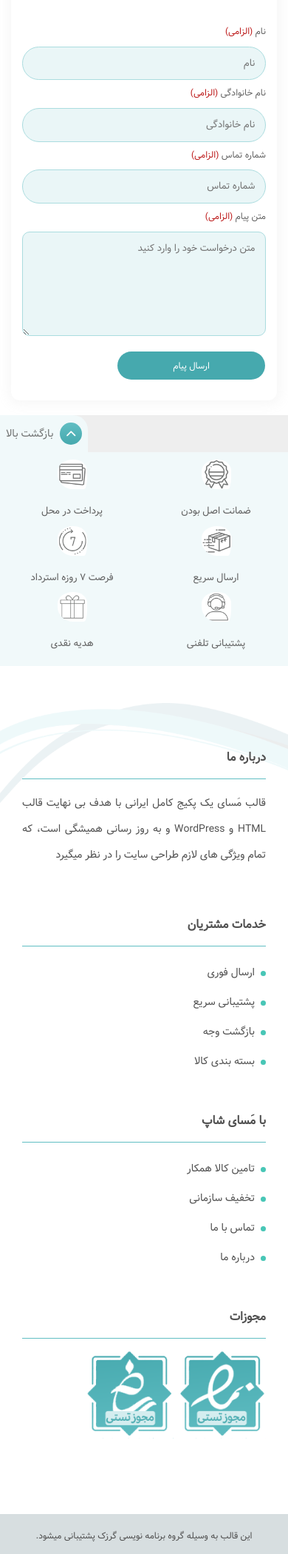
After one commit to arvinmaroufi/MasaiShop, a Django app: page /contact/ in a window 390 px wide. The commit adds this page. Shown: the part 857-2957 px from the top of the page at 74% size. Run offline with Django 5.2, Linux system fonts and the light colour scheme; data comes from the database, SQL or seed files in the repository; both versions use the stored data as it was after the commit; some libraries are stand-ins or nearby versions.

Commit message:
Add ContactUs and SiteSettings Model

```diff
--- a/MasaiShop/urls.py
+++ b/MasaiShop/urls.py
@@ -7,5 +7,6 @@ from . import settings
 urlpatterns = [
     path('admin/', admin.site.urls),
     path('', include('core.urls')),
+    path('ckeditor/', include('ckeditor_uploader.urls')),
 ]
 urlpatterns += static(settings.MEDIA_URL, document_root=settings.MEDIA_ROOT)
--- /dev/null
+++ b/context_processors/context_processors.py
@@ -0,0 +1,8 @@
+from core.models import SiteSettings
+
+
+def shop_func(request):
+    site_settings = SiteSettings.objects.first()
+    return {
+        'site_settings': site_settings,
+    }
--- a/core/apps.py
+++ b/core/apps.py
@@ -4,3 +4,4 @@ from django.apps import AppConfig
 class CoreConfig(AppConfig):
     default_auto_field = 'django.db.models.BigAutoField'
     name = 'core'
+    verbose_name = 'اپ اصلی'
--- /dev/null
+++ b/core/forms.py
@@ -0,0 +1,8 @@
+from django import forms
+from .models import ContactUs
+
+
+class ContactUsForm(forms.ModelForm):
+    class Meta:
+        model = ContactUs
+        fields = '__all__'
--- a/core/models.py
+++ b/core/models.py
@@ -1,3 +1,35 @@
 from django.db import models
+from ckeditor_uploader.fields import RichTextUploadingField
 
-# Create your models here.
+
+class SiteSettings(models.Model):
+    text_about_us = RichTextUploadingField(null=True, blank=True, verbose_name='متن درباره ما')
+    text_contact_us = models.TextField(null=True, blank=True, verbose_name='متن تماس با ما')
+    address = models.CharField(max_length=250, null=True, blank=True, verbose_name='آدرس')
+    phone1 = models.CharField(max_length=14, null=True, blank=True, verbose_name='شماره تلفن اول')
+    phone2 = models.CharField(max_length=14, null=True, blank=True, verbose_name='شماره تلفن دوم')
+    email1 = models.CharField(max_length=250, null=True, blank=True, verbose_name='ایمیل اول')
+    email2 = models.CharField(max_length=250, null=True, blank=True, verbose_name='ایمیل دوم')
+    copy_right = models.CharField(max_length=255, verbose_name='متن کپی رایت')
+    instagram_link = models.CharField(max_length=250, null=True, blank=True, default='https://instagram.com/username', verbose_name='لینک اینستاگرام')
+    telegram_link = models.CharField(max_length=250, null=True, blank=True, default='https://t.me/username', verbose_name='لینک تلگرام')
+
+    class Meta:
+        verbose_name = 'تنظیمات سایت'
+        verbose_name_plural = 'تنظیمات سایت'
+
+
+class ContactUs(models.Model):
+    first_name = models.CharField(max_length=100, verbose_name='نام')
+    last_name = models.CharField(max_length=100, verbose_name='نام خانوادگی')
+    phone = models.CharField(max_length=14, verbose_name='شماره تماس')
+    message = models.TextField(verbose_name='متن پیام')
+    date_send = models.DateTimeField(auto_now_add=True, verbose_name='تاریخ ارسال')
+
+    class Meta:
+        ordering = ["-date_send"]
+        verbose_name = "تماس با ما"
+        verbose_name_plural = "تماس با ما"
+
+    def __str__(self):
+        return f'{self.first_name} {self.last_name}'
--- /dev/null
+++ b/core/templates/core/contact.html
@@ -0,0 +1,101 @@
+{% extends 'base.html' %}
+{% block title %}تماس با ما{% endblock %}
+{% load static %}
+
+{% block content %}
+    <main class="cart-page default ">
+        <div class="container">
+            <div class="row">
+                <div class="contact_us_content col-12 mx-auto">
+                    <header class="card-header">
+                        <h3 class="card-title"><span>تماس با ما</span></h3>
+                    </header>
+                    <div class="account-box contact_us_page">
+
+                        <div class="account-box-content">
+                            <form class="form-account" method="post">
+                                {% csrf_token %}
+                                <div class="row">
+                                    <div class="col-md-6 col-sm-12">
+                                        <div class="col-md-12 col-sm-12">
+                                            <div class="row">
+                                                <ul>
+                                                    {% if site_settings.address %}
+                                                        <li>
+                                                            <i class="fa fa-map  colormain" aria-hidden="true"></i>{{ site_settings.address }}
+                                                        </li>
+                                                    {% endif %}
+                                                    {% if site_settings.email1 or site_settings.email2 %}
+                                                        <li>
+                                                            <i class="fa fa-envelope colormain" aria-hidden="true"></i>
+                                                            {% if site_settings.email1 %}{{ site_settings.email1 }}{% endif %} - {% if site_settings.email2 %}{{ site_settings.email2 }}{% endif %}
+                                                        </li>
+                                                    {% endif %}
+                                                    {% if site_settings.phone1 or site_settings.phone2 %}
+                                                        <li>
+                                                            <i class="fa fa-phone colormain" aria-hidden="true"></i>
+                                                            {% if site_settings.phone1 %}{{ site_settings.phone1 }}{% endif %} - {% if site_settings.phone2 %}{{ site_settings.phone2 }}{% endif %}
+                                                        </li>
+                                                    {% endif %}
+
+                                                </ul>
+                                                <iframe src="https://www.google.com/maps/embed?pb=!1m14!1m12!1m3!1d191614.86529905675!2d49.24007631142681!3d37.34218334632767!2m3!1f0!2f0!3f0!3m2!1i1024!2i768!4f13.1!5e0!3m2!1sen!2s!4v1682887151736!5m2!1sen!2s"
+                                                        style="border:0;width:100%;min-height:400px" allowfullscreen=""
+                                                        loading="lazy"
+                                                        referrerpolicy="no-referrer-when-downgrade"></iframe>
+
+
+                                            </div>
+                                        </div>
+                                    </div>
+
+                                    <div class="col-md-6 col-sm-12 form_send_re  ">
+                                        <div class="row">
+                                            <div class="col-md-12 col-sm-12">
+                                                <div class="form-account-title"> نام <span>(الزامی)</span></div>
+                                                <div class="form-account-row">
+                                                    <input class="input_second input_all" name="first_name" id="first_name" type="text" placeholder=" نام " required>
+                                                </div>
+                                            </div>
+                                            <div class="col-md-12 col-sm-12">
+                                                <div class="form-account-title"> نام خانوادگی <span>(الزامی)</span>
+                                                </div>
+                                                <div class="form-account-row">
+                                                    <input class="input_second input_all" name="last_name" id="last_name" type="text" placeholder=" نام خانوادگی " required>
+                                                </div>
+                                            </div>
+
+                                            <div class="col-md-12 col-sm-12">
+                                                <div class="form-account-title"> شماره تماس <span>(الزامی)</span></div>
+                                                <div class="form-account-row">
+                                                    <input class="input_second input_all" name="phone" id="phone" type="text" placeholder=" شماره تماس " required>
+                                                </div>
+                                            </div>
+
+                                            <div class="col-12">
+                                                <div class="form-account-title"> متن پیام <span>(الزامی)</span></div>
+                                                <div class="form-account-row">
+                                                        <textarea class="input_second input_all input_textarea text-right" name="message" id="message" rows="5" placeholder=" متن درخواست خود را وارد کنید" required></textarea>
+                                                </div>
+                                            </div>
+                                            <div class="col-12">
+                                                <button type="submit" class="btn big_btn btn-main-masai">ارسال پیام </button>
+                                            </div>
+
+
+                                        </div>
+                                    </div>
+
+
+                                </div>
+
+
+                            </form>
+                        </div>
+                    </div>
+                </div>
+            </div>
+        </div>
+
+    </main>
+{% endblock %}
--- a/core/urls.py
+++ b/core/urls.py
@@ -5,4 +5,5 @@ from . import views
 app_name = 'core'
 urlpatterns = [
     path('', views.home, name='home'),
+    path('contact/', views.contact, name='contact'),
 ]
--- a/core/views.py
+++ b/core/views.py
@@ -1,5 +1,21 @@
-from django.shortcuts import render
+from django.shortcuts import render, redirect
+from .forms import ContactUsForm
 
 
 def home(request):
     return render(request, 'core/home.html')
+
+
+def contact(request):
+    if request.method == 'POST':
+        form = ContactUsForm(request.POST)
+        if form.is_valid():
+            form.save()
+            return redirect('core:home')
+    else:
+        form = ContactUsForm()
+
+    context = {
+        'form': form
+    }
+    return render(request, 'core/contact.html', context)
--- a/templates/base.html
+++ b/templates/base.html
@@ -2394,7 +2394,7 @@
 
                 <li class="list_style">
                     <i class="fa fa-phone icon-icon" aria-hidden="true"></i>
-                    <a href="contact-us.html" class="list__link">تماس با ما</a>
+                    <a href="{% url 'core:contact' %}" class="list__link">تماس با ما</a>
                 </li>
 
                 <li class="list_style">
@@ -2507,7 +2507,7 @@
                                     <a href="#">تخفیف سازمانی</a>
                                 </li>
                                 <li>
-                                    <a href="#">تماس با ما</a>
+                                    <a href="{% url 'core:contact' %}">تماس با ما</a>
                                 </li>
                                 <li>
                                     <a href="#">درباره ما</a>
```
Also changed, not shown: MasaiShop/settings.py (+43 -0 lines), core/admin.py (+22 -1 lines), context_processors/__init__.py (added), core/migrations/0001_initial.py (added), core/migrations/0002_alter_contactus_phone.py (added), db.sqlite3.
